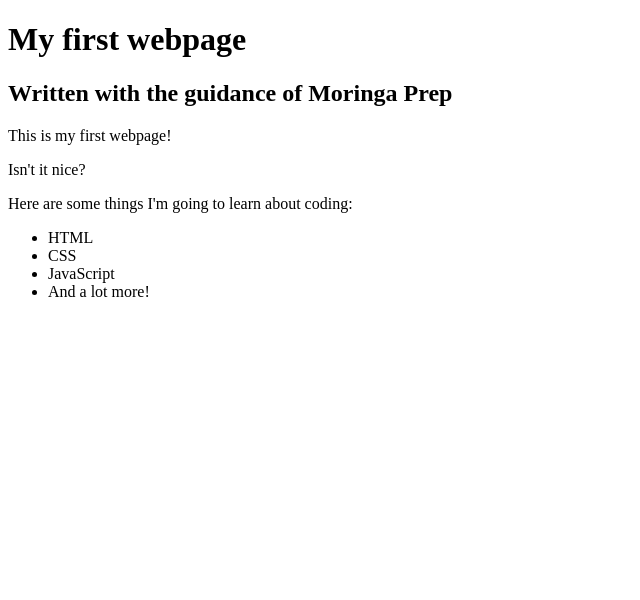
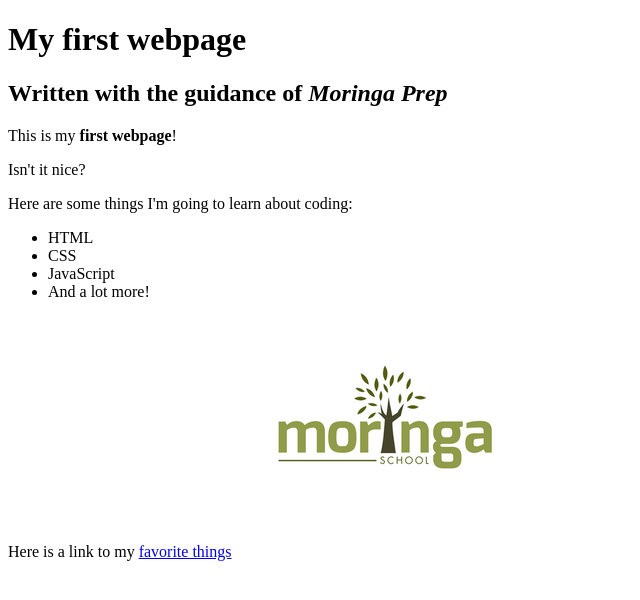
Before and after one commit to iamalvinaringo/my-first-webpage, a plain HTML site: page my-first-webpage.html in a window 1280 px wide. Shown: the whole page, without its empty margins (0-640 px from the left). Drawn offline with Linux system fonts and the light colour scheme.

Commit message:
add moringa image

```diff
--- a/my-first-webpage.html
+++ b/my-first-webpage.html
@@ -6,9 +6,9 @@
 
   <body>
     <h1>My first webpage</h1>
-    <h2>Written with the guidance of Moringa Prep</h2>
+    <h2>Written with the guidance of <em>Moringa Prep</em></h2>
 
-    <p>This is my first webpage!</p><p>Isn't it nice?</p>
+    <p>This is my <strong>first webpage</strong>!</p><p>Isn't it nice?</p>
 
     <p>Here are some things I'm going to learn about coding:</p>
     <ul>
@@ -17,5 +17,7 @@
       <li>JavaScript</li>
       <li>And a lot more!</li>
     </ul>
+    <p>Here is a link to my <a href="favorite-things.html">favorite things</a>
+    <img src="moringa.png" alt="A photo of a moringa school logo"></p>
   </body>
 </html>
```
Also changed, not shown: moringa.png (added).
